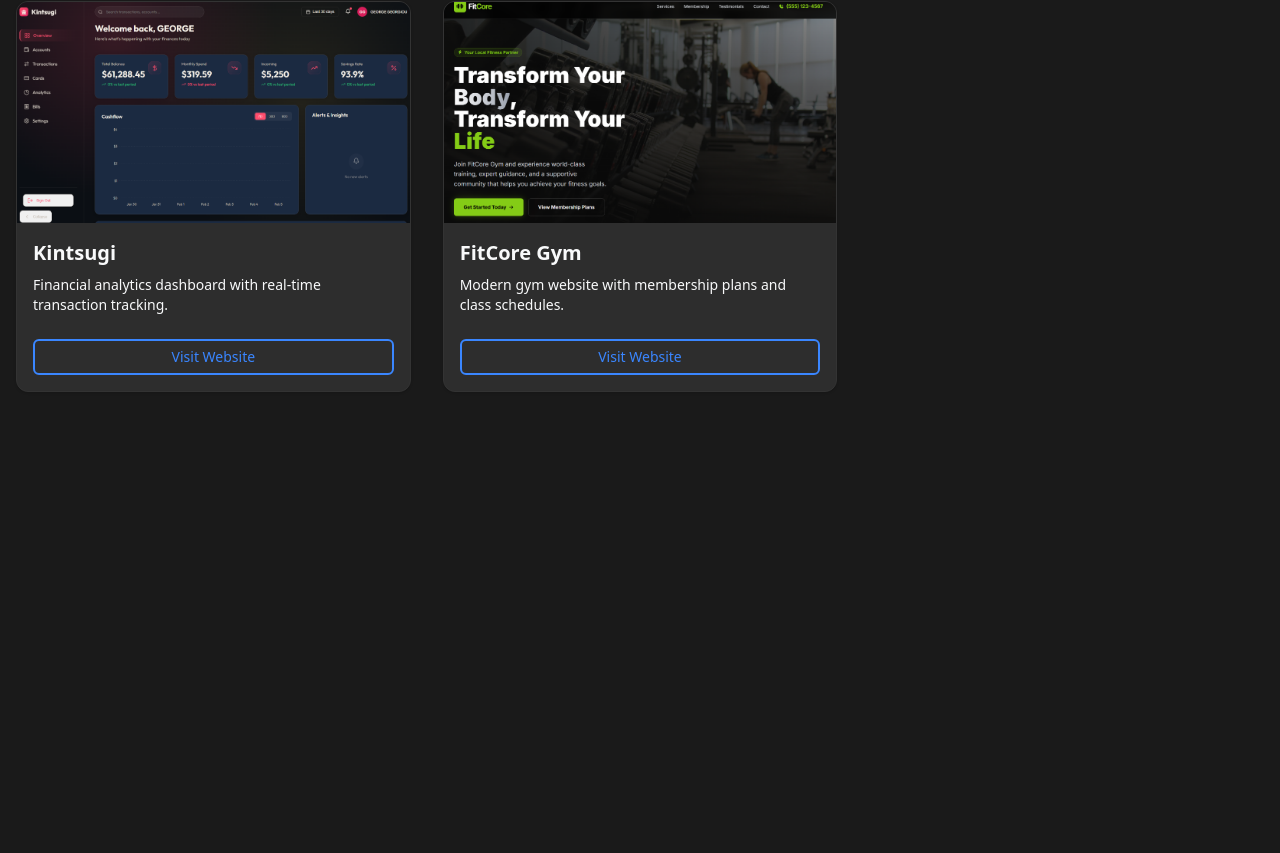
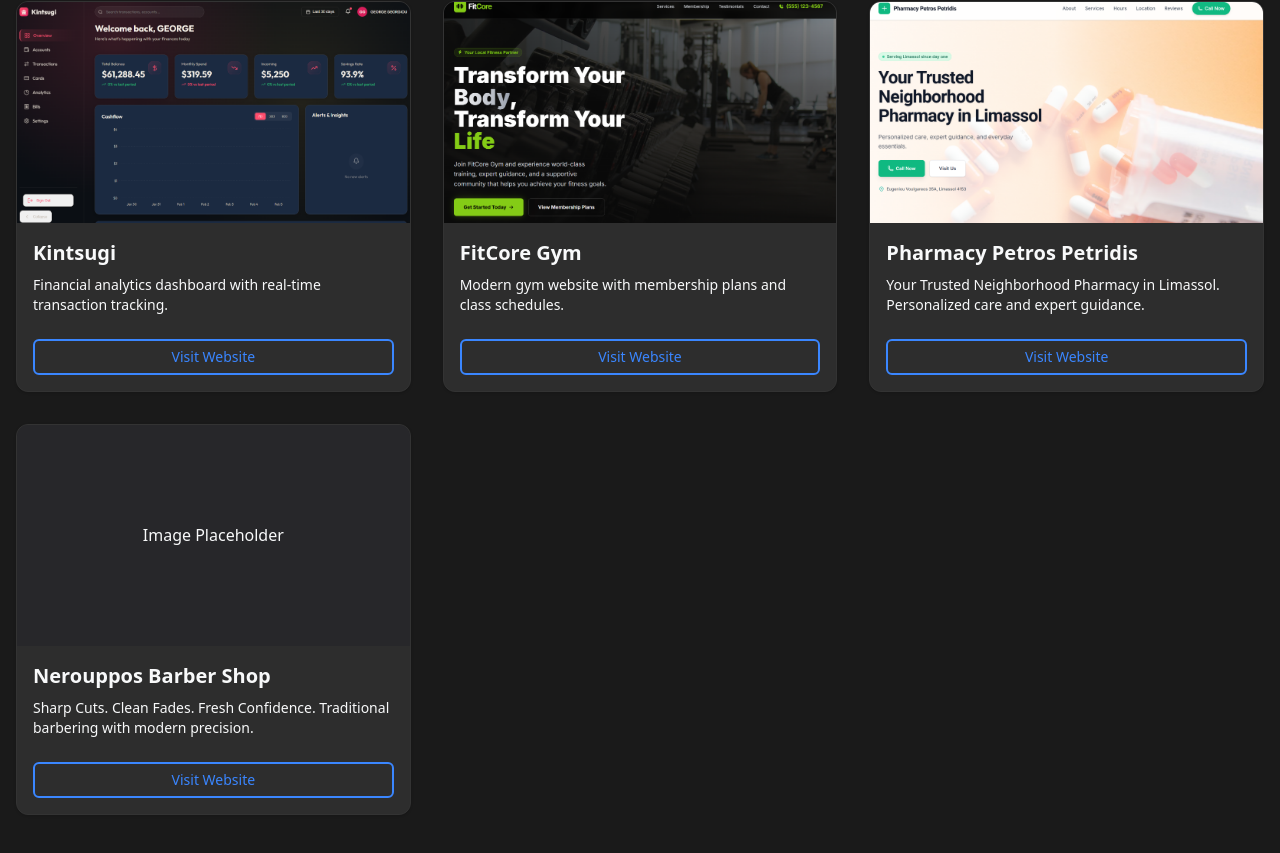
Before and after one commit to georgiougt/My-Portfolio, a Next.js app: page / in a window 1280 px wide. Shown: the part 1466-2319 px from the top of the page. Before the commit the page ends 1938 px from the top, so only its background shows below. Built offline with nearby package versions, Linux system fonts and the light colour scheme.

Commit message:
feat: Add Pharmacy and Barber Shop projects to portfolio

```diff
--- a/components/sections/PortfolioGrid.tsx
+++ b/components/sections/PortfolioGrid.tsx
@@ -45,6 +45,22 @@ const projects = [
         category: 'Services',
         image: '/projects/fitcore.png',
         link: 'https://fitcore-gym.web.app/',
+    },
+    {
+        id: 9,
+        title: 'Pharmacy Petros Petridis',
+        description: 'Your Trusted Neighborhood Pharmacy in Limassol. Personalized care and expert guidance.',
+        category: 'Healthcare',
+        image: '/projects/pharmacy.png',
+        link: 'https://georgiougt.github.io/Pharmacy/',
+    },
+    {
+        id: 10,
+        title: 'Nerouppos Barber Shop',
+        description: 'Sharp Cuts. Clean Fades. Fresh Confidence. Traditional barbering with modern precision.',
+        category: 'Services',
+        image: '',
+        link: 'https://georgiougt.github.io/Barber/',
     },
 ];
 
```
Also changed, not shown: public/projects/pharmacy.png (added).
